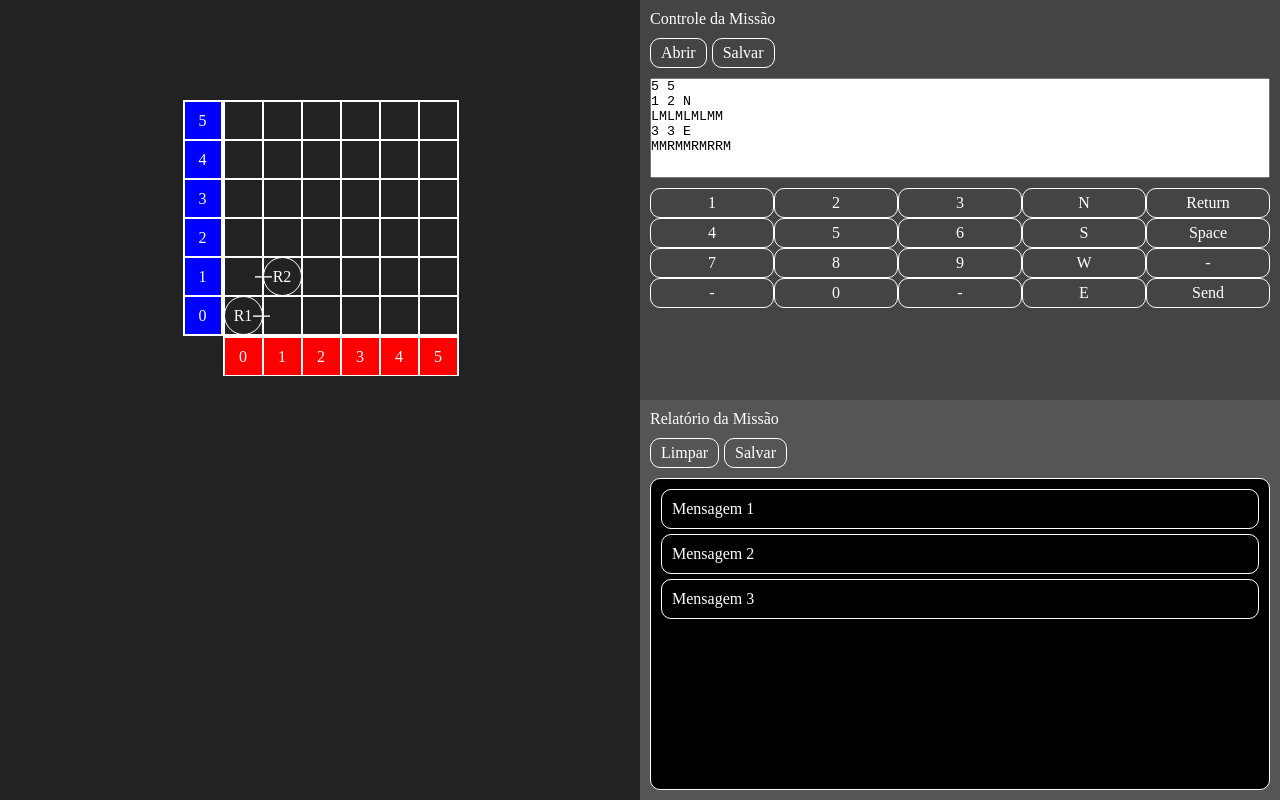
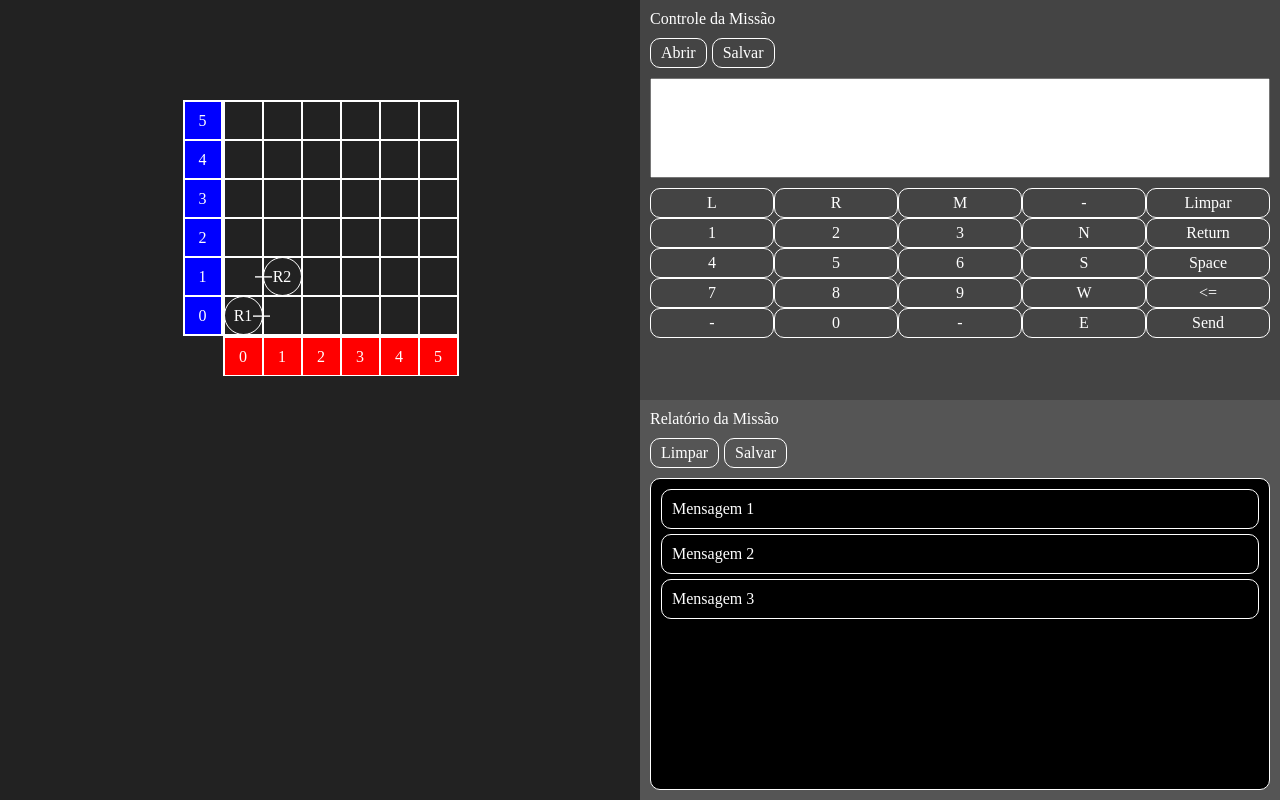
Before and after one commit to Daniel-Henrique-De-Souza/Explorando-Marte-Niuco, a SvelteKit app: page / in a window 1280 px wide. Built offline with nearby package versions, Linux system fonts and the light colour scheme.

Commit message:
Atualizado teclado, adicionado lógica de teclas

```diff
--- a/src/routes/+page.svelte
+++ b/src/routes/+page.svelte
@@ -1,4 +1,7 @@
 <script lang="ts">
+    import { onMount } from "svelte";
+    import MissionParser from "../controllers/MissionParser";
+
     let x = 5;
     let y = 5;
     let items = Array((x + 1) * (y + 1));
@@ -8,12 +11,26 @@
         { x: 1, y: 1, direction: "W" },
     ];
 
-    let commands = `5 5
-1 2 N
-LMLMLMLMM
-3 3 E
-MMRMMRMRRM
-`;
+    let commands = ``;
+
+    function sendMission() {
+        let parser = new MissionParser();
+        parser.parse(commands);
+    }
+
+    function sendKey(key: string) {
+        if (key === "Clear") {
+            commands = "";
+            return;
+        }
+
+        if (key === "Backspace") {
+            commands = commands.substring(0, commands.length - 1);
+            return;
+        }
+
+        commands += key;
+    }
 
     function getRotationDegree(rover: any) {
         switch (rover.direction) {
@@ -69,28 +86,35 @@ MMRMMRMRRM
                 <div class="btn">Abrir</div>
                 <div class="btn">Salvar</div>
             </div>
-            <textarea class="input-text">{commands}</textarea>
+            <textarea class="input-text" bind:value={commands}></textarea>
             <div class="keyboard">
-                <div class="btn">1</div>
-                <div class="btn">2</div>
-                <div class="btn">3</div>
-                <div class="btn">N</div>
-                <div class="btn">Return</div>
-                <div class="btn">4</div>
-                <div class="btn">5</div>
-                <div class="btn">6</div>
-                <div class="btn">S</div>
-                <div class="btn">Space</div>
-                <div class="btn">7</div>
-                <div class="btn">8</div>
-                <div class="btn">9</div>
-                <div class="btn">W</div>
+                <div class="btn" onclick={() => sendKey("L")}>L</div>
+                <div class="btn" onclick={() => sendKey("R")}>R</div>
+                <div class="btn" onclick={() => sendKey("M")}>M</div>
                 <div class="btn">-</div>
+                <div class="btn" onclick={() => sendKey("Clear")}>Limpar</div>
+                <div class="btn" onclick={() => sendKey("1")}>1</div>
+                <div class="btn" onclick={() => sendKey("2")}>2</div>
+                <div class="btn" onclick={() => sendKey("3")}>3</div>
+                <div class="btn" onclick={() => sendKey("4")}>N</div>
+                <div class="btn" onclick={() => sendKey("\n")}>Return</div>
+                <div class="btn" onclick={() => sendKey("4")}>4</div>
+                <div class="btn" onclick={() => sendKey("5")}>5</div>
+                <div class="btn" onclick={() => sendKey("6")}>6</div>
+                <div class="btn" onclick={() => sendKey("S")}>S</div>
+                <div class="btn" onclick={() => sendKey(" ")}>Space</div>
+                <div class="btn" onclick={() => sendKey("7")}>7</div>
+                <div class="btn" onclick={() => sendKey("8")}>8</div>
+                <div class="btn" onclick={() => sendKey("9")}>9</div>
+                <div class="btn" onclick={() => sendKey("W")}>W</div>
+                <div class="btn" onclick={() => sendKey("Backspace")}>
+                    {"<="}
+                </div>
                 <div class="btn">-</div>
-                <div class="btn">0</div>
+                <div class="btn" onclick={() => sendKey("0")}>0</div>
                 <div class="btn">-</div>
-                <div class="btn">E</div>
-                <div class="btn">Send</div>
+                <div class="btn" onclick={() => sendKey("E")}>E</div>
+                <div class="btn" onclick={() => sendMission()}>Send</div>
             </div>
         </div>
         <div class="mission-report">
```
